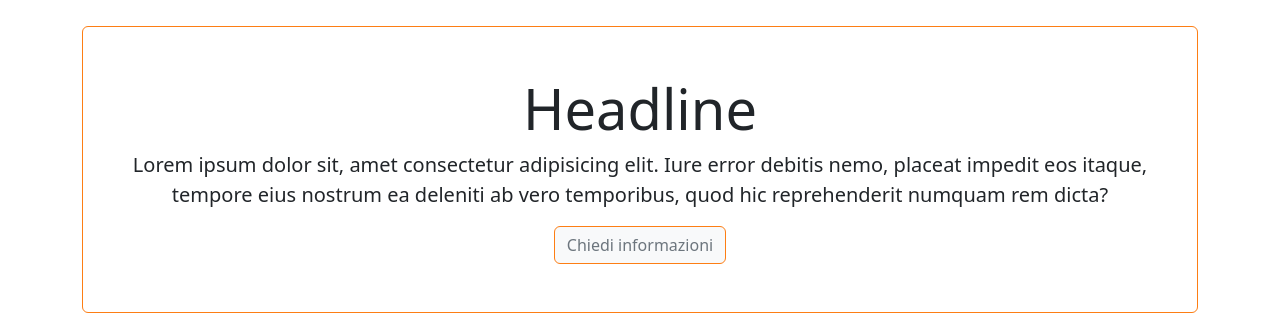
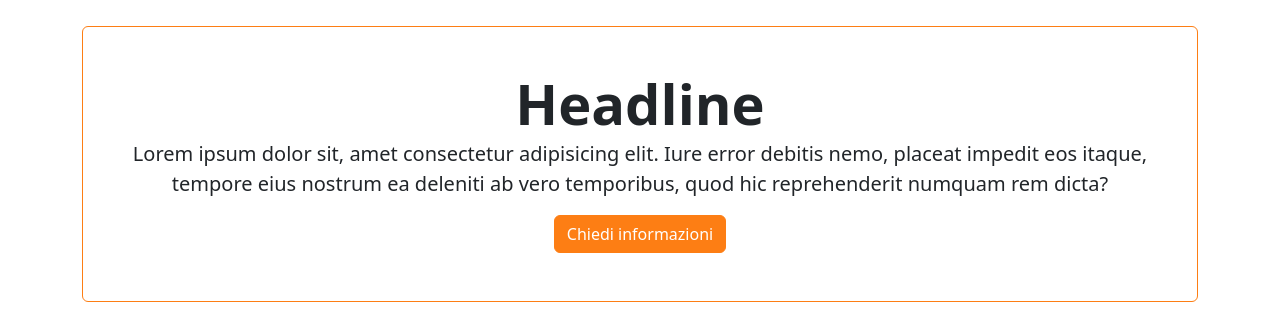
Before and after one commit to val-mai/W6-L2---Sito-company, a plain HTML site: page index.html in a window 1280 px wide. Shown: the part 466-800 px from the top of the page. Drawn offline with nearby package versions, Linux system fonts and the light colour scheme.

Commit message:
primo commit

```diff
--- a/index.html
+++ b/index.html
@@ -58,11 +58,11 @@
         <section>
             <div class="container">
                 <div class="col text-center p-5 mt-5 border border-primary rounded">
-                    <h2 class="display-4 fw-normal">Headline</h2>
+                    <h2 class="display-4 fw-bold lh-1">Headline</h2>
                     <p class="lead fw-normal">Lorem ipsum dolor sit, amet consectetur adipisicing elit. Iure error
                         debitis nemo, placeat impedit eos itaque, tempore eius nostrum ea deleniti ab vero temporibus,
                         quod hic reprehenderit numquam rem dicta?</p>
-                    <button class="btn btn-outline-secondary bg-light" href="contacus.html">Chiedi informazioni</button>
+                    <button class="btn btn-primary" href="contacus.html">Chiedi informazioni</button>
                 </div>
             </div>
         </section>
```
Also changed, not shown: aboutus.html (+2 -2 lines).
